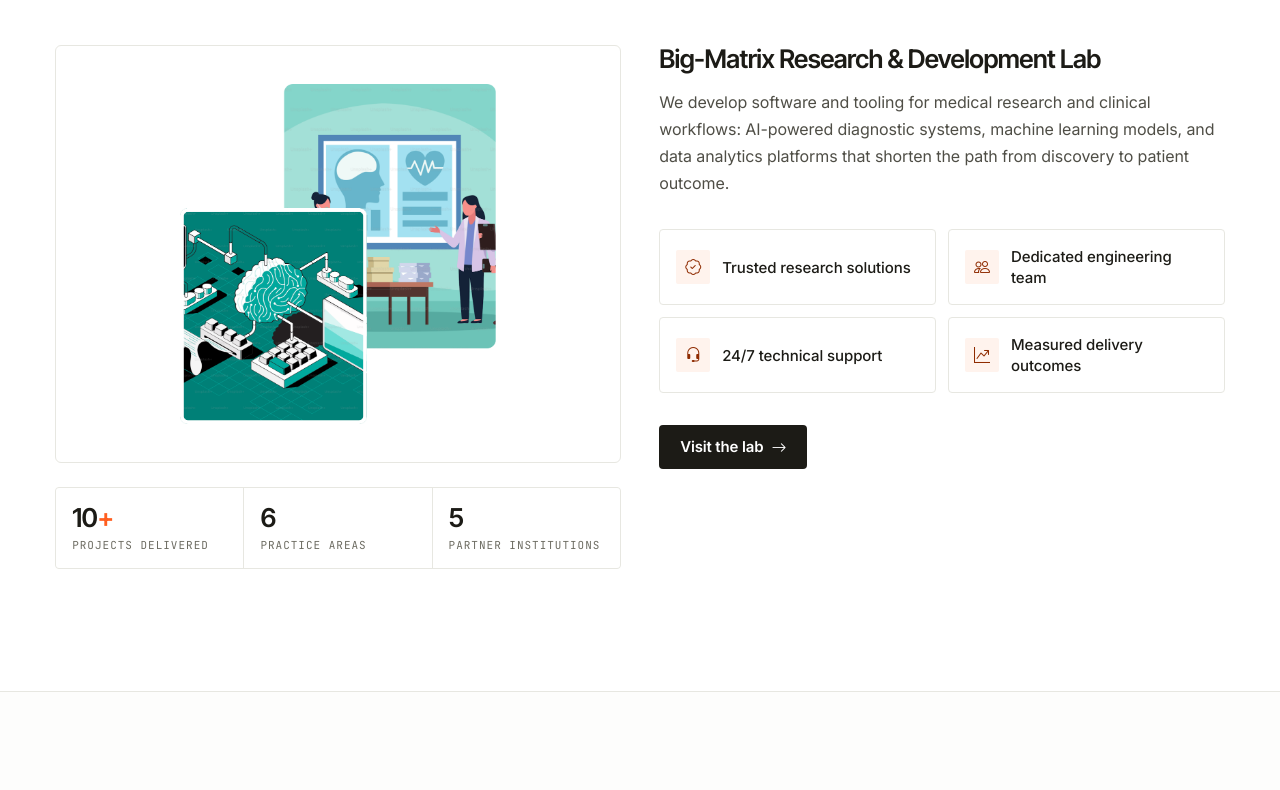
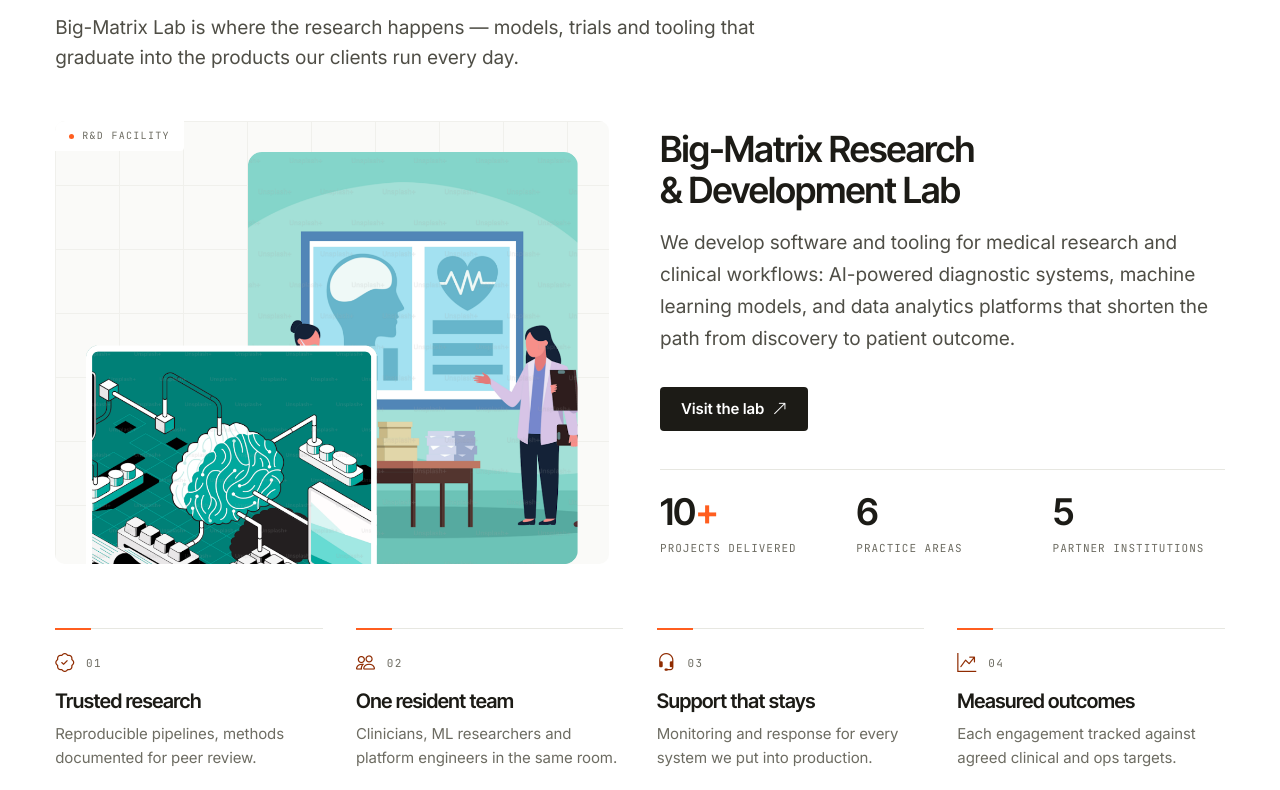
Before and after one commit to BigMatrixLab/Big-Matrix-Solutions, a React (Vite) app: page / in a window 1280 px wide. Shown: the part 2190-2980 px from the top of the page. Built offline with nearby package versions, Linux system fonts and the light colour scheme.

Commit message:
Homepage complete

```diff
--- a/src/assets/css/bm-ui.css
+++ b/src/assets/css/bm-ui.css
@@ -868,128 +868,194 @@ a.bm-card__title:hover,
    9. About / lab split
    -------------------------------------------------------------------------- */
 
-.bm-about__grid {
+/* Editorial composition: no outer card. A tinted plate carries the visual,
+   the narrative sits beside it, and the capabilities run full width beneath
+   as rule-topped columns. Type and whitespace do the structuring. */
+.bm-lab__split {
   display: grid;
-  grid-template-columns: repeat(2, minmax(0, 1fr));
-  align-items: start;
-  gap: clamp(32px, 3vw, 56px);
-}
-
-.bm-about__visual {
-  display: flex;
-  align-items: center;
-  justify-content: center;
-  padding: clamp(24px, 3vw, 40px);
-  background: var(--bm-bg);
-  border: 1px solid var(--bm-line);
-  border-radius: var(--bm-r);
-}
-
-.bm-about__visual img {
+  grid-template-columns: minmax(0, 1fr) minmax(0, 1.02fr);
+  align-items: center;
+  gap: clamp(32px, 4vw, 72px);
+}
+
+.bm-lab__visual {
+  position: relative;
+  display: grid;
+  place-items: center;
+  margin: 0;
+  padding: clamp(20px, 2.4vw, 36px);
+  aspect-ratio: 5 / 4;
+  background-color: var(--bm-surface);
+  background-image: var(--bm-grid);
+  background-size: var(--bm-grid-size);
+  border-radius: var(--bm-r-lg);
+  overflow: hidden;
+}
+
+.bm-lab__visual img {
   display: block;
   width: 100%;
-  max-height: 340px;
+  height: 100%;
   object-fit: contain;
 }
 
-.bm-about__stats {
+.bm-lab__tag {
+  position: absolute;
+  top: 0;
+  left: 0;
+  z-index: 1;
+  display: inline-flex;
+  align-items: center;
+  gap: 8px;
+  padding: 10px 14px;
+  font-family: var(--bm-font-mono) !important;
+  font-size: 10px;
+  line-height: 1;
+  letter-spacing: var(--bm-track-label);
+  text-transform: uppercase;
+  color: var(--bm-text-3);
+  background: var(--bm-bg);
+  border-bottom-right-radius: var(--bm-r-sm);
+}
+
+.bm-lab__tag::before {
+  content: '';
+  width: 5px;
+  height: 5px;
+  background: var(--bm-orange);
+  border-radius: 50%;
+}
+
+.bm-lab__title {
+  margin: 0 0 var(--bm-4);
+  font-family: var(--bm-font-display) !important;
+  font-size: var(--bm-fs-h2);
+  font-weight: 600;
+  line-height: 1.14;
+  letter-spacing: var(--bm-track-heading);
+  color: var(--bm-text);
+  text-wrap: balance;
+}
+
+.bm-lab__body {
+  max-width: 46ch;
+  margin: 0 0 var(--bm-6);
+  font-size: var(--bm-fs-lead);
+  line-height: 1.68;
+  color: var(--bm-text-2);
+  text-align: left;
+}
+
+.bm-lab__cta { align-self: flex-start; }
+
+/* Metrics as an inline mono row, not a boxed strip. */
+.bm-lab__stats {
   display: grid;
-  grid-template-columns: repeat(3, minmax(0, 1fr));
-  gap: 1px;
-  margin-top: var(--bm-5);
-  background: var(--bm-line);
-  border: 1px solid var(--bm-line);
-  border-radius: var(--bm-r-sm);
-  overflow: hidden;
-}
-
-.bm-about__stat { margin: 0; padding: var(--bm-4); background: var(--bm-bg); }
-
-.bm-about__stat dt {
+  grid-template-columns: repeat(auto-fit, minmax(118px, 1fr));
+  gap: var(--bm-5);
+  margin: clamp(32px, 3vw, 44px) 0 0;
+  padding-top: var(--bm-5);
+  border-top: 1px solid var(--bm-line);
+}
+
+.bm-lab__stat { margin: 0; }
+
+.bm-lab__stat dt {
   font-family: var(--bm-font-display) !important;
-  font-size: 1.625rem;
+  font-size: clamp(1.85rem, 1.5rem + 1vw, 2.4rem);
   font-weight: 600;
-  line-height: 1.05;
-  letter-spacing: -0.03em;
+  line-height: 1;
+  letter-spacing: -0.035em;
   color: var(--bm-text);
 }
 
-.bm-about__stat dt span { color: var(--bm-orange); }
-
-.bm-about__stat dd {
-  margin: 6px 0 0;
+.bm-lab__stat dt span { color: var(--bm-orange); }
+
+.bm-lab__stat dd {
+  margin: 10px 0 0;
   font-family: var(--bm-font-mono) !important;
   font-size: 11px;
-  line-height: 1.35;
+  line-height: 1.4;
   letter-spacing: 0.09em;
   text-transform: uppercase;
   color: var(--bm-text-3);
 }
 
-.bm-about__title {
-  margin: 0 0 var(--bm-4);
+.bm-lab__caps {
+  display: grid;
+  grid-template-columns: repeat(4, minmax(0, 1fr));
+  gap: clamp(24px, 2.6vw, 44px);
+  margin: clamp(52px, 5vw, 80px) 0 0;
+  padding: 0;
+  list-style: none;
+}
+
+.bm-lab__caps li {
+  position: relative;
+  padding-top: var(--bm-5);
+  border-top: 1px solid var(--bm-line);
+}
+
+/* Short accent segment riding the hairline. */
+.bm-lab__caps li::before {
+  content: '';
+  position: absolute;
+  top: -1px;
+  left: 0;
+  width: 36px;
+  height: 2px;
+  background: var(--bm-orange);
+}
+
+.bm-lab__caps-meta {
+  display: flex;
+  align-items: center;
+  gap: var(--bm-3);
+  margin-bottom: var(--bm-4);
+}
+
+.bm-lab__caps-meta i {
+  font-size: 19px;
+  line-height: 1;
+  color: var(--bm-orange-ink);
+}
+
+.bm-lab__caps-meta em {
+  font-family: var(--bm-font-mono) !important;
+  font-size: 11px;
+  font-style: normal;
+  letter-spacing: var(--bm-track-label);
+  color: var(--bm-text-3);
+}
+
+.bm-lab__caps h4 {
+  margin: 0 0 var(--bm-2);
   font-family: var(--bm-font-display) !important;
-  font-size: var(--bm-fs-h3);
+  font-size: var(--bm-fs-h4);
   font-weight: 600;
+  line-height: 1.25;
   letter-spacing: var(--bm-track-heading);
   color: var(--bm-text);
 }
 
-.bm-about__body {
-  margin: 0 0 var(--bm-6);
-  font-size: var(--bm-fs-body);
-  line-height: 1.7;
-  color: var(--bm-text-2);
+.bm-lab__caps p {
+  margin: 0;
+  font-size: var(--bm-fs-sm);
+  line-height: 1.6;
+  color: var(--bm-text-3);
   text-align: left;
 }
 
-.bm-checks {
-  display: grid;
-  grid-template-columns: repeat(2, minmax(0, 1fr));
-  gap: var(--bm-3);
-  margin: 0 0 var(--bm-6);
-  padding: 0;
-  list-style: none;
-}
-
-.bm-checks li {
-  display: flex;
-  align-items: center;
-  gap: var(--bm-3);
-  padding: var(--bm-4);
-  background: var(--bm-bg);
-  border: 1px solid var(--bm-line);
-  border-radius: var(--bm-r-sm);
-  font-size: var(--bm-fs-sm);
-  font-weight: 500;
-  line-height: 1.4;
-  color: var(--bm-text);
-  transition: border-color var(--bm-dur) var(--bm-ease-inout);
-}
-
-.bm-checks li:hover { border-color: var(--bm-line-strong); }
-
-.bm-checks i {
-  flex: 0 0 auto;
-  display: inline-flex;
-  align-items: center;
-  justify-content: center;
-  width: 34px;
-  height: 34px;
-  font-size: 16px;
-  color: var(--bm-orange-ink);
-  background: var(--bm-orange-tint);
-  border-radius: var(--bm-r-xs);
-}
-
 @media (max-width: 991px) {
-  .bm-about__grid { grid-template-columns: minmax(0, 1fr); }
-  .bm-about__visual img { max-height: 280px; }
+  .bm-lab__split { grid-template-columns: minmax(0, 1fr); }
+  .bm-lab__visual { aspect-ratio: 16 / 10; }
+  .bm-lab__caps { grid-template-columns: repeat(2, minmax(0, 1fr)); }
 }
 
 @media (max-width: 575px) {
-  .bm-checks { grid-template-columns: minmax(0, 1fr); }
-  .bm-about__stats { grid-template-columns: minmax(0, 1fr); }
+  .bm-lab__visual { aspect-ratio: 4 / 3; }
+  .bm-lab__caps { grid-template-columns: minmax(0, 1fr); }
+  .bm-lab__cta { width: 100%; }
 }
 
 /* --------------------------------------------------------------------------
--- a/src/components/AboutArea.jsx
+++ b/src/components/AboutArea.jsx
@@ -1,12 +1,28 @@
-import React from 'react';
-import { Link } from 'react-router-dom';
 import SectionHead from './SectionHead';
 
+const LAB_URL = 'https://lab.big-matrix.com/';
+
 const CAPABILITIES = [
-  { icon: 'bi-patch-check', title: 'Trusted research solutions' },
-  { icon: 'bi-people', title: 'Dedicated engineering team' },
-  { icon: 'bi-headset', title: '24/7 technical support' },
-  { icon: 'bi-graph-up-arrow', title: 'Measured delivery outcomes' },
+  {
+    icon: 'bi-patch-check',
+    title: 'Trusted research',
+    desc: 'Reproducible pipelines, methods documented for peer review.',
+  },
+  {
+    icon: 'bi-people',
+    title: 'One resident team',
+    desc: 'Clinicians, ML researchers and platform engineers in the same room.',
+  },
+  {
+    icon: 'bi-headset',
+    title: 'Support that stays',
+    desc: 'Monitoring and response for every system we put into production.',
+  },
+  {
+    icon: 'bi-graph-up-arrow',
+    title: 'Measured outcomes',
+    desc: 'Each engagement tracked against agreed clinical and ops targets.',
+  },
 ];
 
 const STATS = [
@@ -17,24 +33,45 @@ const STATS = [
 
 const AboutArea = () => {
   return (
-    <section className="bm-section bm-about">
+    <section className="bm-section bm-lab">
       <div className="bm-container">
         <SectionHead
           eyebrow="Our dedicated lab"
           title="Transforming healthcare with AI-powered systems"
+          lead="Big-Matrix Lab is where the research happens — models, trials and tooling that graduate into the products our clients run every day."
         />
-        <div className="bm-about__grid">
-          <div>
-            <div className="bm-about__visual">
+
+        <div className="bm-lab__split">
+          <figure className="bm-lab__visual">
+            <span className="bm-lab__tag">R&amp;D facility</span>
             <img
               src="/assets/images/home-2/about-thumb.png"
               alt="Big-Matrix research and development lab"
               loading="lazy"
             />
-            </div>
-            <dl className="bm-about__stats">
+          </figure>
+
+          <div className="bm-lab__intro">
+            <h3 className="bm-lab__title">Big-Matrix Research &amp; Development Lab</h3>
+            <p className="bm-lab__body">
+              We develop software and tooling for medical research and clinical workflows:
+              AI-powered diagnostic systems, machine learning models, and data analytics
+              platforms that shorten the path from discovery to patient outcome.
+            </p>
+
+            <a
+              className="bm-button bm-lab__cta"
+              href={LAB_URL}
+              target="_blank"
+              rel="noopener noreferrer"
+            >
+              Visit the lab
+              <i className="bi bi-arrow-up-right" aria-hidden="true"></i>
+            </a>
+
+            <dl className="bm-lab__stats">
               {STATS.map((stat) => (
-                <div className="bm-about__stat" key={stat.label}>
+                <div className="bm-lab__stat" key={stat.label}>
                   <dt>
                     {stat.value}
                     {stat.suffix && <span>{stat.suffix}</span>}
@@ -44,28 +81,20 @@ const AboutArea = () => {
               ))}
             </dl>
           </div>
+        </div>
 
-          <div>
-            <h3 className="bm-about__title">Big-Matrix Research &amp; Development Lab</h3>
-            <p className="bm-about__body">
-              We develop software and tooling for medical research and clinical workflows:
-              AI-powered diagnostic systems, machine learning models, and data analytics
-              platforms that shorten the path from discovery to patient outcome.
-            </p>
-            <ul className="bm-checks">
-              {CAPABILITIES.map((item) => (
+        <ul className="bm-lab__caps">
+          {CAPABILITIES.map((item, index) => (
             <li key={item.title}>
+              <span className="bm-lab__caps-meta">
                 <i className={`bi ${item.icon}`} aria-hidden="true"></i>
-                  <span>{item.title}</span>
+                <em>{String(index + 1).padStart(2, '0')}</em>
+              </span>
+              <h4>{item.title}</h4>
+              <p>{item.desc}</p>
             </li>
           ))}
         </ul>
-            <Link to="https://lab.big-matrix.com/" className="bm-button">
-              Visit the lab
-              <i className="bi bi-arrow-right" aria-hidden="true"></i>
-            </Link>
-          </div>
-        </div>
       </div>
     </section>
   );
```
Lines whose indentation alone changed are shown as unchanged.
